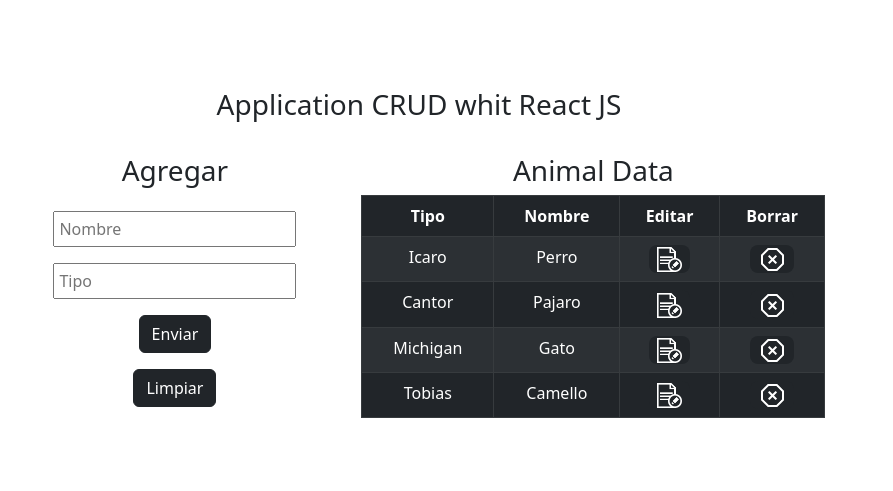
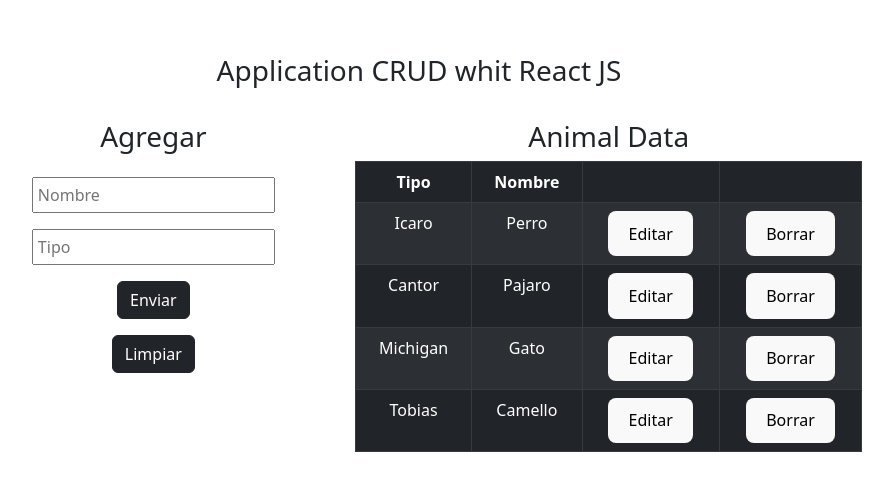
Before and after one commit to SantiagoPBustos/react-API, a React (Vite) app: page / in a window 1280 px wide. Shown: the part 147-638 px from the top of the page, without its empty margins (221-1114 px from the left). Built offline with nearby package versions, Linux system fonts and the light colour scheme; data requests are answered from the project's data file.

Commit message:
Testing API

```diff
--- a/src/components/RowTableCRUD.jsx
+++ b/src/components/RowTableCRUD.jsx
@@ -3,16 +3,6 @@ import editLogo from '../assets/edit.png';
 import deleteLogo from '../assets/delete.png';
 
 function RowTableCRUD({ el , setDataToEdit, deleteData}) {
-    const buttonStyle = {
-        width:"50%",
-        backgroundColor:"#212529",
-        padding: "0px",
-    }
-
-    const imgStyle = {
-        width:"25px",
-        padding: "0px",
-    }
 
     let { nameAnimal, typeAnimal, id } = el;
 
@@ -20,8 +10,8 @@ function RowTableCRUD({ el , setDataToEdit, deleteData}) {
         <tr>
             <td>{nameAnimal}</td>
             <td>{typeAnimal}</td>
-            <td><button onClick={()=> setDataToEdit(el)} style={buttonStyle}><img style={imgStyle} src={editLogo}/></button></td>
-            <td><button onClick={()=> deleteData(id)} style={buttonStyle}><img style={imgStyle} src={deleteLogo}/></button></td>
+            <td><button onClick={()=> setDataToEdit(el)}>Editar</button></td>
+            <td><button onClick={()=> deleteData(id)}>Borrar</button></td>
         </tr>
     );
 }
--- a/src/components/TableCRUD.jsx
+++ b/src/components/TableCRUD.jsx
@@ -11,8 +11,8 @@ function TableCRUD({ data, setDataToEdit, deleteData }) {
                     <tr>
                         <th>Tipo</th>
                         <th>Nombre</th>
-                        <th>Editar</th>
-                        <th>Borrar</th>
+                        <th></th>
+                        <th></th>
                     </tr>
                 </thead>
                 <tbody>
```
